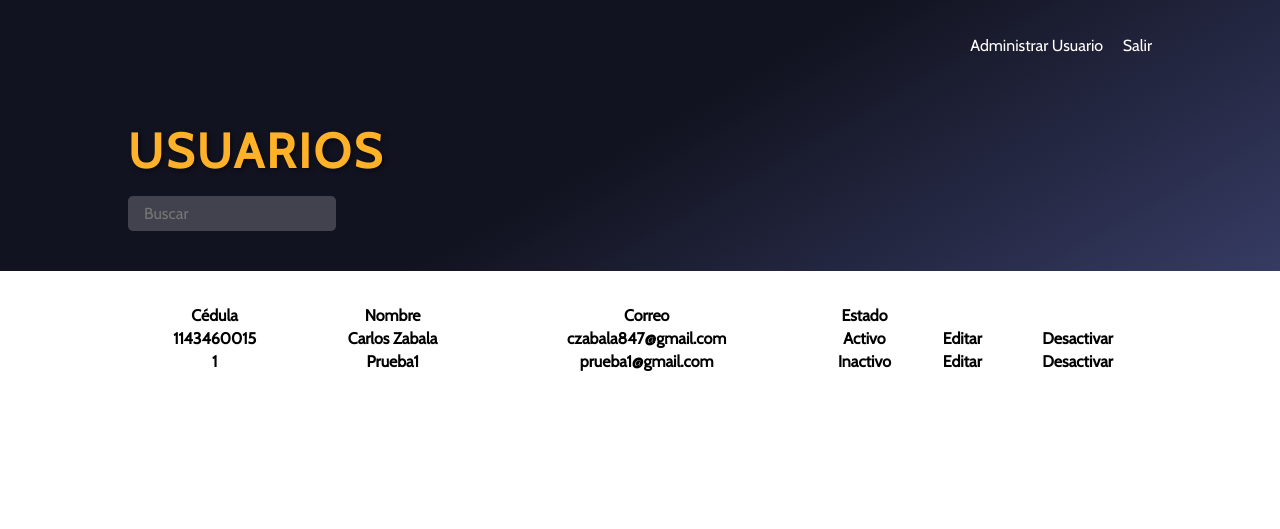
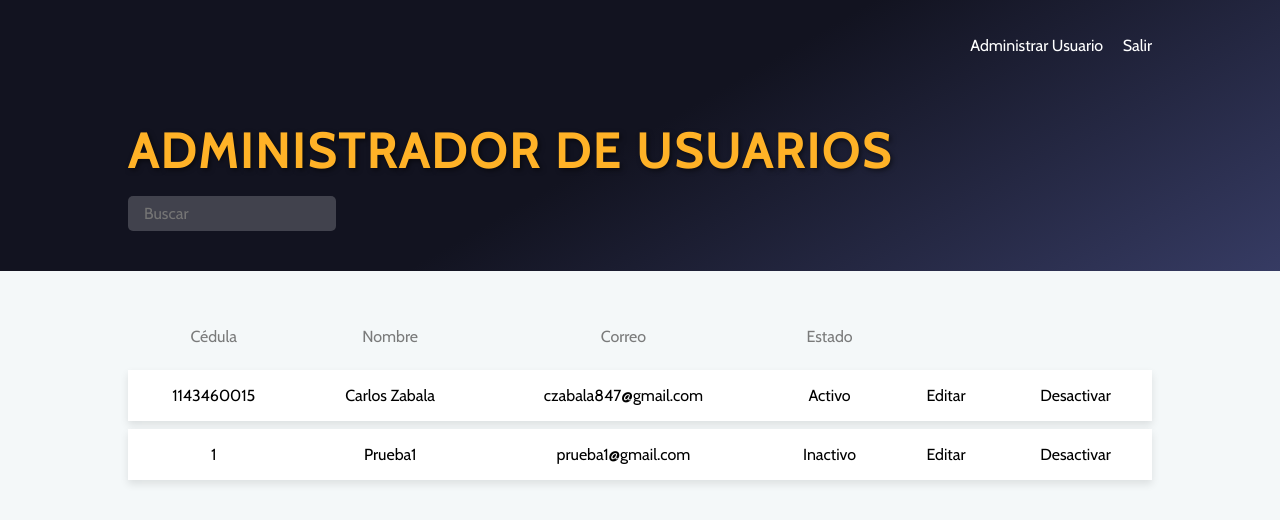
Before and after one commit to czabala847/cotizacion, a PHP site: page /cotizacion/App/View/usuarios.php in a window 1280 px wide. Shown: the top 529 px of the page. Run offline with PHP 8.4, Linux system fonts and the light colour scheme; the visitor is signed in with stand-in values (Sample User, id 1); lists and menus that the app fills with data are empty.

Commit message:
Estilizando tabla de usuarios

```diff
--- a/App/View/usuarios.php
+++ b/App/View/usuarios.php
@@ -37,7 +37,7 @@ if (!isset($_SESSION["newsession"])) {
       </header>
       <section class="hero">
         <div class="container">
-          <h1 class="title-primary">Usuarios</h1>
+          <h1 class="title-primary">Administrador de usuarios</h1>
           <form action="">
             <input type="text" placeholder="Buscar">
           </form>
@@ -46,7 +46,7 @@ if (!isset($_SESSION["newsession"])) {
     </div>
     <section class="users">
       <div class="container">
-        <table>
+        <table class="users__table">
           <thead>
             <tr>
               <th>Cédula</th>
--- a/src/css/style.css
+++ b/src/css/style.css
@@ -191,6 +191,13 @@ input[type="file"] {
 
 .link:hover {
   color: #ffb227;
+}
+
+/*-----------------------------------------*\
+                TABLES
+\*-----------------------------------------*/
+th {
+  font-weight: normal;
 }
 
 /*                    *\
@@ -419,5 +426,33 @@ input[type="file"] {
 
 .users {
   padding: 2rem 0;
+  background-color: #f4f8f9;
+}
+
+.users__table {
+  width: 100%;
+  border-collapse: separate;
+  border-spacing: 0 0.5em;
+}
+
+.users__table thead tr {
+  color: #7a7b7b;
+}
+
+.users__table tbody tr {
+  background-color: #fff;
+  -webkit-box-shadow: 0 4px 8px 0 rgba(0, 0, 0, 0.1);
+          box-shadow: 0 4px 8px 0 rgba(0, 0, 0, 0.1);
+  -webkit-transition: 0.3s;
+  transition: 0.3s;
+}
+
+.users__table tbody tr:hover {
+  -webkit-transform: scale(1.03);
+          transform: scale(1.03);
+}
+
+.users__table th {
+  padding: 1rem;
 }
 /*# sourceMappingURL=style.css.map */
--- a/src/sass/layout/_user.scss
+++ b/src/sass/layout/_user.scss
@@ -17,4 +17,29 @@
 
 .users {
   padding: 2rem 0;
+  background-color: $color-light-gray;
+
+  &__table {
+    width: 100%;
+    border-collapse: separate;
+    border-spacing: 0 0.5em;
+
+    & thead tr {
+      color: $color-gray-text;
+    }
+
+    & tbody tr {
+      background-color: $color-white;
+      box-shadow: 0 4px 8px 0 rgba(0, 0, 0, 0.1);
+      transition: 0.3s;
+
+      &:hover {
+        transform: scale(1.03);
+      }
+    }
+
+    & th {
+      padding: 1rem;
+    }
+  }
 }
--- a/src/sass/lib/_variables.scss
+++ b/src/sass/lib/_variables.scss
@@ -9,6 +9,8 @@ $color-yellow: #ffb227;
 $color-purple: rgba(26, 28, 48, 1);
 $color-dark-gray: rgba(255, 255, 255, 0.2);
 $color-gray: #6c757d;
+$color-gray-text: #7a7b7b;
+$color-light-gray: #f4f8f9;
 $color-red: #ce0f3d;
 
 $color-btn-primary: $color-red;
--- a/src/sass/style.scss
+++ b/src/sass/style.scss
@@ -7,6 +7,7 @@
 @import "./base/input";
 @import "./base/buttons";
 @import "./base/links";
+@import "./base/tables";
 
 @import "./layout/header";
 @import "./layout/quotation";
```
Also changed, not shown: 1 other file.
